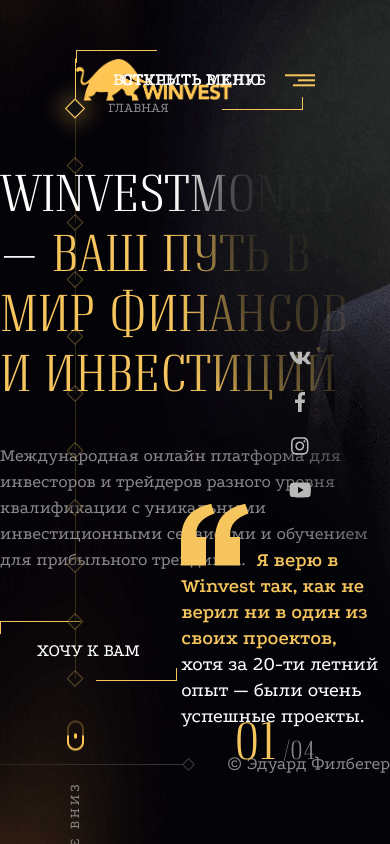
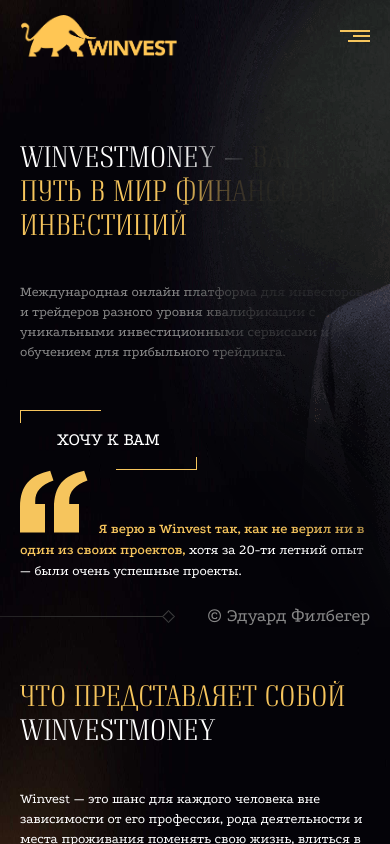
Before and after one commit to Staremang/winvest, a plain HTML site: page index.html in a window 390 px wide. Drawn offline with Linux system fonts and the light colour scheme.

Commit message:
mobile prev

```diff
--- a/index.html
+++ b/index.html
@@ -81,8 +81,10 @@
                 <button class="button hero__btn">хочу к вам</button>
             </div>
             <div class="hero__quote quote">
-                <div class="quote__text">Я верю в Winvest так, как не верил ни в один из своих проектов,</div>
-                <div class="quote__text">хотя за 20-ти летний опыт — были очень успешные проекты.</div>
+                <div class="quote__text">
+                    <span class="selected">Я верю в Winvest так, как не верил ни в один из своих проектов,</span>
+                    хотя за 20-ти летний опыт — были очень успешные проекты.
+                </div>
                 <div class="quote__author">© Эдуард Филбегер</div>
             </div>
         </section>
@@ -91,7 +93,7 @@
                 <h2 class="about__title section-title">
                     <span class="selected">Что представляет собой</span> WinvestMoney
                 </h2>
-                <p class="about__subtitle">
+                <p class="about__subtitle section-subtitle">
                     Winvest — это шанс для каждого человека вне зависимости от его профессии,
                     рода деятельности и места проживания поменять свою жизнь, влиться в успешную бизнес-команду,
                     добившись успеха и процветания.
@@ -239,12 +241,12 @@
                 </div>
             </div>
         </section>
-        <section class="section section-4">
-            <div class="mirror-trading">
+        <section class="section section-4 mirror-trading">
+            <div class="mirror-trading__container">
                 <h1 class="mirror-trading__title section-title">
                     <span class="selected">Зеркальный трейдинг -</span> что это?
                 </h1>
-                <p class="mirror-trading__subtitle">
+                <p class="mirror-trading__subtitle section-subtitle">
                     Зеркальный трейдинг — это уникальный инвестиционный инструмент, который позволит Вам зарабатывать на
                     фондовом рынке, не торгуя самостоятельно. Вам необходимо только выбрать управляющего трейдера из
                     нашей команды профессионалов и подключиться к его счету на основании договора оферты. Далее
@@ -332,8 +334,8 @@
                             <use xlink:href="images/sprite.svg#calc-1"></use>
                         </svg>
                     </div>
+                    <div class="calculator__value">3 957,2$</div>
                     <div class="calculator__text">Без кредитного плеча</div>
-                    <div class="calculator__value">3 957,2$</div>
                 </div>
                 <div class="calculator__stroke">
                     <div class="calculator__icon calculator__icon_2">
@@ -341,8 +343,8 @@
                             <use xlink:href="images/sprite.svg#calc-2"></use>
                         </svg>
                     </div>
+                    <div class="calculator__value">188 842,5$</div>
                     <div class="calculator__text">С кредитным плечом</div>
-                    <div class="calculator__value">188 842,5$</div>
                 </div>
             </div>
             <!-- /.calculator -->
@@ -350,7 +352,7 @@
         <section class="section section-7">
             <div class="traders-header animated fadeInDown">
                 <div class="traders-header__slogan">Используйте многолетний опыт профессионалов!</div>
-                <div class="traders-header__title">Список трейдеров</div>
+                <div class="traders-header__title section-title">Список трейдеров</div>
             </div>
             <div class="traders">
                 <div class="traders__list">
--- a/js/main.js
+++ b/js/main.js
@@ -40,6 +40,7 @@
         sectionContainer: ".section",
         loop: false,
         pagination: false,
+        responsiveFallback: 900,
         beforeMove: function(index) {
             $('.page-number__current').text(('0' + index).slice(-2));
             $('.page-nav').find('[data-index]').removeClass('active');
--- a/scss/_affiliate-program.scss
+++ b/scss/_affiliate-program.scss
@@ -5,10 +5,13 @@
 
 
   &__container {
-    margin-left: 50%;
-    padding-left: 32px;
-    max-width: 780px;
-    position: relative;
+
+    @include media-breakpoint-up(lg) {
+      margin-left: 50%;
+      padding-left: 32px;
+      max-width: 780px;
+      position: relative;
+    }
 
     &::before {
       content: '';
--- a/scss/_calculator-2.scss
+++ b/scss/_calculator-2.scss
@@ -4,10 +4,15 @@
   //display: block;
   //padding-top: 260px;
 
+  font-size: 12px;
+  line-height: 20px;
+
+  position: relative;
+
+  @include media-breakpoint-up(lg) {
+
     font-size: 20px;
     line-height: 26px;
-
-  position: relative;
     &::before {
       content: '';
       position: absolute;
@@ -16,6 +21,7 @@
       height: 768px;
       right: 14%;
       top: 22%;
+    }
   }
 
   &__title {
--- a/scss/_faq.scss
+++ b/scss/_faq.scss
@@ -1,6 +1,10 @@
 .faq {
   display: block;
+  padding-top: 60px;
+
+  @include media-breakpoint-up(lg) {
     padding-top: 260px;
+  }
 
   &__title {
     text-align: center;
@@ -11,8 +15,11 @@
     margin-left: auto;
     margin-right: auto;
   }
+
+  @include media-breakpoint-up(lg) {
     &__collapse {
       padding-left: 35px;
+    }
   }
 
 }
@@ -24,9 +31,12 @@
 .faq-collapse {
   //overflow: hidden;
   //max-width: $collapse-max-width;
+
+  @include media-breakpoint-up(lg) {
     min-height: $collapse-header-height;
     &:not(:last-child) {
       margin-bottom: 25px;
+    }
   }
   &.active {
     .faq-collapse__icon {
@@ -45,14 +55,27 @@
     }
   }
   &__header {
+    padding-left: 30px;
+    position: relative;
+
+    @include media-breakpoint-up(lg) {
       height: $collapse-header-height;
       overflow: hidden;
       display: flex;
       align-items: center;
-    position: relative;
       z-index: 1;
+      padding-left: 0;
     }
+  }
+
   &__icon {
+    position: absolute;
+    left: 0;
+    width: 6px;
+    height: 6px;
+    border: 1px solid $main-color;
+
+    @include media-breakpoint-up(lg) {
       width: 31px;
       height: 31px;
       border: 1px solid $main-color;
@@ -80,7 +103,11 @@
         transform: translate(-50%, -50%);
       }
     }
+  }
   &__line {
+    display: none;
+    @include media-breakpoint-up(lg) {
+      display: block;
       flex: 0;
       height: 1px;
       width: 100%;
@@ -93,17 +120,24 @@
       transition: all .5s ease .5s;
       //transition-delay: .5s;
     }
+  }
   &__title {
     position: relative;
-    display: inline-block;
     //background: black;
+    font-size: 18px;
+    line-height: 24px;
+    @include media-breakpoint-up(lg) {
       margin-left: 12px;
       flex: none;
       //padding-left: $collapse-header-padding-left;
       font-size: 24px;
       line-height: 30px;
       cursor: pointer;
+
+      display: inline-block;
       margin-right: 10px;
+
+    }
     //&::before {
     //  content: '';
     //  position: absolute;
@@ -129,12 +163,14 @@
     //}
   }
   &__container {
-    margin-top: -$collapse-header-height/2;
     overflow: hidden;
     position: relative;
-    margin-left: 15px;
     height: 0;
     transition: height .5s ease 0s;
+
+    @include media-breakpoint-up(lg) {
+      margin-left: 15px;
+      margin-top: -$collapse-header-height/2;
 
       &::before {
         content: '';
@@ -147,13 +183,22 @@
 
       }
     }
+
+  }
   &__body {
     padding: 20px 26px 15px $collapse-header-padding-left;
-    border-right: 1px solid $main-color;
-    border-bottom: 1px solid $main-color;
-
+    border: 1px solid $main-color;
+    font-size: 14px;
+    line-height: 20px;
+    color: #888888;
+    @include media-breakpoint-up(lg) {
+      border-left-color: transparent;
+      border-bottom-color: transparent;
       font-size: 18px;
       line-height: 24px;
-    color: #888888;
+    }
+    //border-right: 1px solid $main-color;
+    //border-bottom: 1px solid $main-color;
+
   }
 }
--- a/scss/_fixed-controls.scss
+++ b/scss/_fixed-controls.scss
@@ -16,17 +16,31 @@
   right: 0;
   left: 0;
 
+  height: 72px;
+  padding-left: 20px;
+  padding-right: 20px;
+
+  display: flex;
+  justify-content: space-between;
+  align-items: center;
+
+  @include media-breakpoint-up(lg) {
     height: 160px;
+
+  }
 
   //display: flex;
   //padding: 75px;
   //align-items: center;
 
   &__logo {
+
+    @include media-breakpoint-up(lg) {
       left: $viewport-padding;
       position: absolute;
       top: 50%;
       transform: translateY(-50%);
+    }
   }
 
   &__btn {
@@ -35,6 +49,10 @@
     left: 50%;
     transform: translate(-50%, -50%);
     transition: all .3s ease-out;
+
+    @include media-breakpoint-down(md) {
+      display: none;
+    }
     //left: 374px;
 
     //.fp-viewing-page1 & {
@@ -43,10 +61,13 @@
   }
 
   &__menu {
+
+    @include media-breakpoint-up(lg) {
       right: $viewport-padding;
       position: absolute;
       top: 50%;
       transform: translateY(-50%);
+    }
   }
 }
 
@@ -63,7 +84,10 @@
   text-transform: uppercase;
   font-size: 18px;
   font-weight: $font-weight-medium;
+
+  @include media-breakpoint-up(lg) {
     padding-right: 54px;
+  }
   //position: relative;
 
   &:hover {
@@ -73,6 +97,7 @@
       }
     }
   }
+
 
   &.active {
     .menu-btn__icon {
@@ -95,11 +120,21 @@
     }
   }
 
+  &__text {
+    @include media-breakpoint-down(md) {
+      display: none;
+
+    }
+  }
+
   &__icon {
+    display: inline-block;
     width: 30px;
-    //height: 12px;
+    height: 12px;
+    position: relative;
+
+    @include media-breakpoint-up(lg) {
       position: absolute;
-    display: inline-block;
       //display: flex;
       //flex-direction: column;
       //align-items: flex-end;
@@ -107,6 +142,7 @@
       right: 0;
       top: 0;
       height: 100%;
+    }
 
     span {
       display: block;
@@ -149,6 +185,10 @@
   //@media (min-width: @width-lg) {
   //  display: block;
   //}
+
+  @include media-breakpoint-down(md) {
+    display: none;
+  }
   &__link {
     color: #b9b9b9;
     text-decoration: none;
@@ -175,6 +215,9 @@
   top: 50%;
   transform: translate(-50%, -50%);
 
+  @include media-breakpoint-down(md) {
+    display: none;
+  }
   &__item {
     display: block;
     position: relative;
@@ -280,6 +323,9 @@
 
   font-family: $font-family-neumann;
 
+  @include media-breakpoint-down(md) {
+    display: none;
+  }
   &__current {
     color: $orange;
 
--- a/scss/_global.scss
+++ b/scss/_global.scss
@@ -15,18 +15,28 @@
   background-position: center;
   background-size: 100% 100%;
 
+  font-size: 14px;
+  line-height: 1.5;
+
+  @include media-breakpoint-up(lg) {
     font-size: 20px;
     line-height: 1.3;
   }
+}
 
 .section {
+
+  position: relative;
+  padding-left: 20px;
+  padding-right: 20px;
+
+  @include media-breakpoint-up(lg) {
+
     display: flex;
     flex-direction: column;
     justify-content: center;
-
-  position: relative;
     overflow: hidden;
-
+  }
 
   @if $dev-mode {
     $i: 11;
@@ -44,8 +54,10 @@
     }
   }
 
+  @include media-breakpoint-up(lg) {
     :not(.onepage-wrapper) & {
       height: 100vh;
+    }
   }
   &__container {
   }
@@ -53,15 +65,26 @@
 
 .section-title {
   font-family: $font-family-neumann;
+  text-transform: uppercase;
+  font-weight: normal;
+  font-size: 24px;
+  line-height: 34px;
+
+  @include media-breakpoint-up(lg) {
     font-size: 42px;
     line-height: 60px;
-  text-transform: uppercase;
-  font-weight: normal;
+  }
+
 }
 
 .section-subtitle {
+  font-size: 14px;
+  line-height: 20px;
+
+  @include media-breakpoint-up(lg) {
     font-size: 20px;
     line-height: 1.3;
+  }
 }
 .section-list {
   padding-left: 28px;
--- a/scss/_last.scss
+++ b/scss/_last.scss
@@ -1,6 +1,11 @@
 .last {
   padding-top: 40px;
-  text-align: center;
+  padding-bottom: 50px;
+
+  @include media-breakpoint-up(lg) {
+    text-align: center;
+    padding-bottom: 0;
+  }
 
   &__container {
     max-width: 720px;
--- a/scss/_section-1.scss
+++ b/scss/_section-1.scss
@@ -6,10 +6,15 @@
 }
 
 .hero {
+  overflow: hidden;
   animation-name: fadeIn;
   animation-duration: 1s;
   animation-fill-mode: both;
+  padding-top: 140px;
 
+  @include media-breakpoint-up(lg) {
+    padding-top: 0;
+  }
   //background: red;
   &:before {
     content: '';
@@ -39,17 +44,20 @@
 
   &__description {
     color: #888888;
-    font-size: 18px;
-    line-height: 26px;
+    //font-size: 18px;
+    //line-height: 26px;
 
     margin-bottom: 3rem;
     max-width: 450px;
   }
 
   &__quote {
+
+    @include media-breakpoint-up(lg) {
       position: absolute;
       left: (892 / 1920 * 100%);
       bottom: 68px;
+    }
 
   }
 }
@@ -64,12 +72,11 @@
 
   &__text {
     text-align: left;
-    font-size: 20px;
-    line-height: 26px;
-
-    &:first-child {
+    //font-size: 20px;
+    //line-height: 26px;
+    span {
       font-weight: $font-weight-semibold;
-      color: $orange;
+    }
 
     &::before {
       content: '';
@@ -79,7 +86,6 @@
       width: 68px;
       height: 63px;
       margin-right: 7px;
-      }
     }
   }
 
--- a/scss/_section-2.scss
+++ b/scss/_section-2.scss
@@ -7,13 +7,13 @@
 
 .about {
   padding-top: 52px;
+  @include media-breakpoint-up(lg) {
     text-align: center;
+  }
   &__title {
     margin-bottom: 42px;
   }
   &__subtitle {
-    font-size: 20px;
-    line-height: 1.3;
     max-width: 1020px;
     margin-left: auto;
     margin-right: auto;
@@ -21,24 +21,24 @@
   }
 }
 
-%square {
-  width: 9px;
-  height: 9px;
-  border: 1px solid #404040;
-  transform: rotate(45deg);
-}
-
 .your-actions {
   text-align: left;
+
+  @include media-breakpoint-up(lg) {
     display: flex;
     max-width: (490px * 3);
     margin-left: auto;
     margin-right: auto;
+  }
   &__col {
     position: relative;
+    margin-bottom: 20px;
+
+    @include media-breakpoint-up(lg) {
       flex: 0 0 percentage(1/3);
       max-width: percentage(1/3);
       padding: 52px 30px 46px 60px;
+      margin-bottom: 0;
 
       &:first-child {
         &::before {
@@ -47,7 +47,10 @@
           top: -4px;
           right: -4px;
 
-        @extend %square;
+          width: 9px;
+          height: 9px;
+          border: 1px solid #404040;
+          transform: rotate(45deg);
         }
         &::after {
           content: '';
@@ -66,7 +69,10 @@
           bottom: -4px;
           left: -4px;
 
-        @extend %square;
+          width: 9px;
+          height: 9px;
+          border: 1px solid #404040;
+          transform: rotate(45deg);
         }
         &::after {
           content: '';
@@ -79,17 +85,26 @@
         }
       }
     }
+  }
   &__item {
     position: relative;
+    padding-left: 65px;
+    @include media-breakpoint-up(lg) {
       padding-left: 100px;
+    }
   }
   &__icon {
     position: absolute;
     left: 0;
     top: 7px;
     fill: $main-color;
+
+    width: 48px;
+    height: 48px;
+    @include media-breakpoint-up(lg) {
       width: 69px;
       height: 69px;
+    }
 
     svg {
       max-width: 100%;
@@ -97,13 +112,23 @@
     }
   }
   &__title {
+    font-size: 18px;
+    line-height: 24px;
+    margin-bottom: 13px;
+    @include media-breakpoint-up(lg) {
       font-size: 24px;
-    margin-bottom: 13px;
+      line-height: 32px;
+    }
   }
   &__text {
+    font-size: 14px;
+    line-height: 20px;
+    color: #888888;
+    margin-bottom: 0;
+
+    @include media-breakpoint-up(lg) {
       font-size: 18px;
       line-height: 24px;
-    color: #888888;
-    margin-bottom: 0;
     }
   }
+}
--- a/scss/_section-3.scss
+++ b/scss/_section-3.scss
@@ -11,19 +11,20 @@
   }
 }
 
+@include media-breakpoint-up(lg) {
   .services {
     //padding-top: 392px;
 
-  &__title {
-    font-size: 32px;
-    font-family: $font-family-neumann;
-    color: white;
-    text-transform: uppercase;
-    //text-align: center;
-    margin-bottom: 50px;
-    text-align: left;
-    padding-left: 300px;
-  }
+    //&__title {
+    //  font-size: 32px;
+    //  font-family: $font-family-neumann;
+    //  color: white;
+    //  text-transform: uppercase;
+    //  //text-align: center;
+    //  margin-bottom: 50px;
+    //  text-align: left;
+    //  padding-left: 300px;
+    //}
 
     &__diagram {
       background: url('../img/services-bg.png') center no-repeat;
@@ -308,3 +309,4 @@
       transform-origin: left top;
     }
   }
+}
--- a/scss/_section-4.scss
+++ b/scss/_section-4.scss
@@ -14,8 +14,6 @@
     margin-bottom: 40px;
   }
   &__subtitle {
-    font-size: 20px;
-    line-height: 26px;
     max-width: 1170px;
     margin-left: auto;
     margin-right: auto;
@@ -25,20 +23,27 @@
 }
 
 .mirror-trading-steps {
+
+  text-align: left;
+  max-width: 1300px;
+  margin-left: auto;
+  margin-right: auto;
+
+  @include media-breakpoint-up(lg) {
+
     display: flex;
     justify-content: center;
     min-height: 220px;
     align-content: space-between;
     flex-wrap: wrap;
-
-  text-align: left;
-  max-width: 1300px;
-  margin-left: auto;
-  margin-right: auto;
+  }
   &__item {
     display: flex;
     align-items: center;
+    margin-bottom: 40px;
 
+    @include media-breakpoint-up(lg) {
+      margin-bottom: 0;
       &:nth-child(1) {
         max-width: (240px + 100);
         margin-right: 80px;
@@ -58,20 +63,32 @@
       //  max-width: 400px;
       //}
     }
+  }
   &__icon {
     margin-right: 30px;
 
-    width: 69px;
-    height: 69px;
+    width: 48px;
+    height: 48px;
     fill: $main-color;
     flex-shrink: 0;
     svg {
       max-width: 100%;
       max-height: 100%;
     }
+
+    @include media-breakpoint-up(lg) {
+      width: 69px;
+      height: 69px;
+    }
   }
   &__title {
+    font-size: 18px;
+    line-height: 24px;
+
+    @include media-breakpoint-up(lg) {
       font-size: 24px;
       line-height: 30px;
+
     }
   }
+}
--- a/scss/_section-5.scss
+++ b/scss/_section-5.scss
@@ -1,7 +1,9 @@
 .profit {
   padding-top: 90px;
 
-
+  @include media-breakpoint-down(md) {
+    display: none;
+  }
   &:before {
     content: '';
     background: url('../img/page-5-bg-m.png') center no-repeat;
--- a/scss/_section-6.scss
+++ b/scss/_section-6.scss
@@ -1,5 +1,6 @@
 .calculator {
   padding-top: 78px;
+  padding-bottom: 70px;
   //
   //@if $dev-mode {
   //  display: block;
@@ -10,10 +11,24 @@
     content: '';
     position: absolute;
     background: url("../img/tel.png") no-repeat;
-    width: 508px;
-    height: 768px;
-    right: 14%;
-    top: 22%;
+    background-size: contain;
+    width: 174px;
+    height: 348px;
+    right: -15%;
+    //top: 22%;
+    bottom: 0;
+  }
+
+  @include media-breakpoint-up(lg) {
+    padding-bottom: 0;
+
+    &::before {
+      width: 508px;
+      height: 768px;
+      right: 14%;
+      //top: 22%;
+      bottom: -22%;
+    }
   }
   &__container {
     width: 100%;
@@ -34,12 +49,15 @@
   }
   &__stroke {
     position: relative;
+    margin-bottom: 100px;
     &:last-child {
       margin-bottom: 0;
     }
   }
   &__icon {
     position: absolute;
+    bottom: 100%;
+    margin-bottom: -30px;
 
     fill: $main-color;
     &_1 {
@@ -56,13 +74,15 @@
     }
   }
   &__text {
-    margin-left: 60px;
   }
   &__value {
     color: $main-color;
     font-family: $font-family-neumann;
 
     font-size: 24px;
+    margin-left: 60px;
+
+    //position: absolute;
   }
   @include media-breakpoint-up(lg) {
     &__stroke {
@@ -71,10 +91,17 @@
       align-items: center;
       //height: 60px;
       margin-bottom: 55px;
+      &:last-child {
+        margin-bottom: 0;
+      }
     }
     &__icon {
+      bottom: auto;
+      margin-bottom: 0;
+
       position: relative;
       width: 100px;
+      order: 1;
       &_1 {
         svg {
           width: 71px;
@@ -91,10 +118,12 @@
     &__text {
       font-size: 24px;
       margin-left: 0;
+      order: 2;
     }
     &__value {
       font-size: 42px;
       margin-left: 30px;
+      order: 3;
     }
   }
 }
--- a/scss/_section-7.scss
+++ b/scss/_section-7.scss
@@ -6,14 +6,20 @@
   align-items: center;
   text-align: center;
   //padding-top: 198px;
+  @include media-breakpoint-up(lg) {
     margin-bottom: 36px;
     padding-top: 120px;
+  }
 
   &__slogan {
     font-size: 18px;
     color: #888888;
     margin-bottom: 27px;
     position: relative;
+
+    @include media-breakpoint-down(md) {
+      display: none;
+    }
 
     &::before,
     &::after {
@@ -38,17 +44,20 @@
   }
 
   &__title {
-    font-family: $font-family-neumann;
-    font-size: 42px;
-    text-transform: uppercase;
+    //font-family: $font-family-neumann;
+    //font-size: 42px;
+    //text-transform: uppercase;
   }
 }
 
 .traders {
+
+  @include media-breakpoint-up(lg) {
     display: flex;
     justify-content: space-between;
     width: 1140px;
     margin: 0 auto;
+  }
 
   &__list {
     padding-left: 34px;
@@ -57,6 +66,7 @@
 
 .trader-prev {
   //margin: 200px;
+  @include media-breakpoint-up(lg) {
     width: 120px;
     opacity: 0;
     transition: $animation;
@@ -77,6 +87,7 @@
 
     &:not(:last-child) {
       margin-bottom: 36px;
+    }
   }
 
   &:hover {
@@ -145,11 +156,14 @@
   //margin-top: 332px;
   //border: 1px solid $orange;
 
+
+  @include media-breakpoint-up(lg) {
     width: 550px;
     //height: 554px;
     color: #888888;
     font-size: 18px;
     position: relative;
+  }
   &__line {
     height: 1px;
     //width: 100%;
--- a/scss/lib/_onepage-scroll.scss
+++ b/scss/lib/_onepage-scroll.scss
@@ -24,7 +24,8 @@
   -webkit-transform-style: preserve-3d;
   .section {
     width: 100%;
-    height: 100%;
+    //height: 100%;
+    height: auto;
   }
 }
 
```
Also changed, not shown: css/main.min.css. Lines whose indentation alone changed are shown as unchanged.
